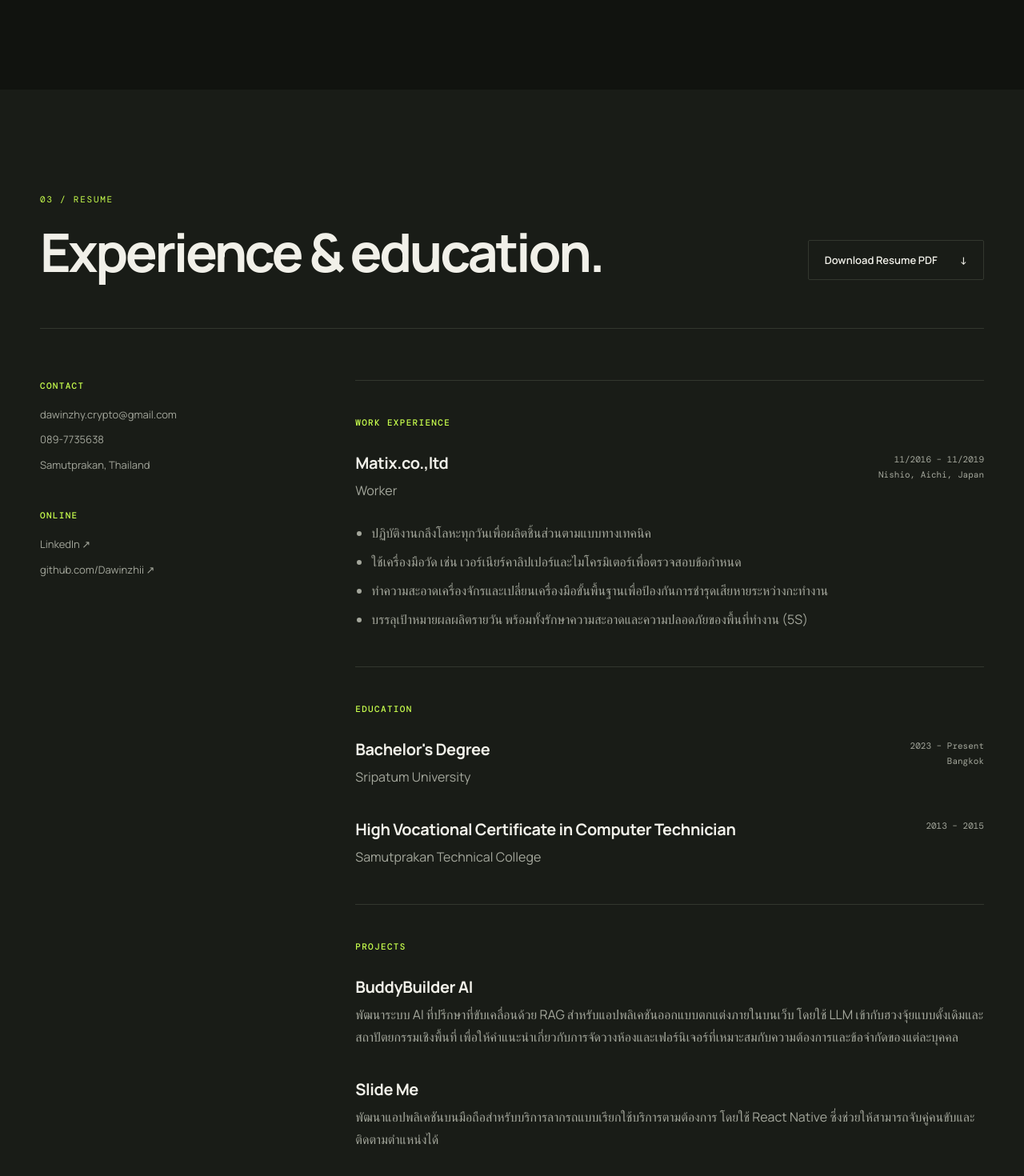
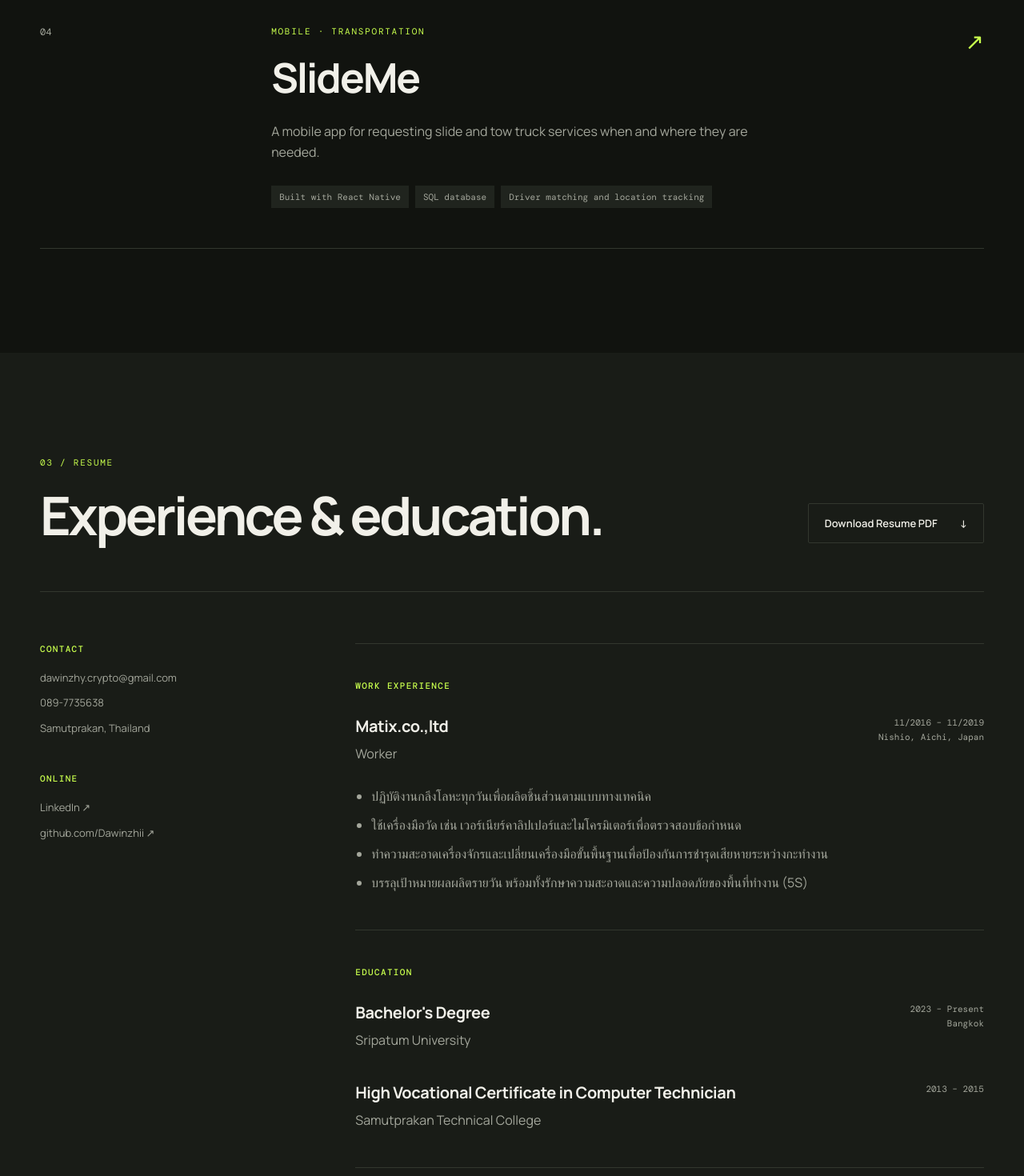
Before and after one commit to Dawinzhii/Dawinzhii.github.io, a React (Vite) app: page / in a window 1280 px wide. Shown: the part 2722-4192 px from the top of the page at 80% size. Built offline with nearby package versions, Linux system fonts and the light colour scheme; a web font is replaced by a local one.

Commit message:
Move SlideMe to featured projects

```diff
--- a/src/App.jsx
+++ b/src/App.jsx
@@ -16,6 +16,11 @@ const projects = [
     number: '03', type: 'AUTOMATION · FINTECH', title: 'Realtime Finance Tracker',
     description: 'A chat-first workflow for recording personal finances instantly and keeping the data organized.',
     highlights: ['n8n, LINE Messaging API & Google Sheets', 'Real-time expense logging through chat', 'AI-assisted transaction categorization'],
+  },
+  {
+    number: '04', type: 'MOBILE · TRANSPORTATION', title: 'SlideMe',
+    description: 'A mobile app for requesting slide and tow truck services when and where they are needed.',
+    highlights: ['Built with React Native', 'SQL database', 'Driver matching and location tracking'],
   },
 ]
 
@@ -112,11 +117,6 @@ function App() {
                   <div className="resume-entry compact"><div><h3>High Vocational Certificate in Computer Technician</h3><p>Samutprakan Technical College</p></div><span>2013 – 2015</span></div>
                 </section>
 
-                <section className="resume-block">
-                  <p className="resume-kicker">Projects</p>
-                  <div className="resume-entry"><h3>BuddyBuilder AI</h3><p>พัฒนาระบบ AI ที่ปรึกษาที่ขับเคลื่อนด้วย RAG สำหรับแอปพลิเคชันออกแบบตกแต่งภายในบนเว็บ โดยใช้ LLM เข้ากับฮวงจุ้ยแบบดั้งเดิมและสถาปัตยกรรมเชิงพื้นที่ เพื่อให้คำแนะนำเกี่ยวกับการจัดวางห้องและเฟอร์นิเจอร์ที่เหมาะสมกับความต้องการและข้อจำกัดของแต่ละบุคคล</p></div>
-                  <div className="resume-entry"><h3>Slide Me</h3><p>พัฒนาแอปพลิเคชันบนมือถือสำหรับบริการลากรถแบบเรียกใช้บริการตามต้องการ โดยใช้ React Native ซึ่งช่วยให้สามารถจับคู่คนขับและติดตามตำแหน่งได้</p></div>
-                </section>
               </div>
             </div>
           </div>
```
